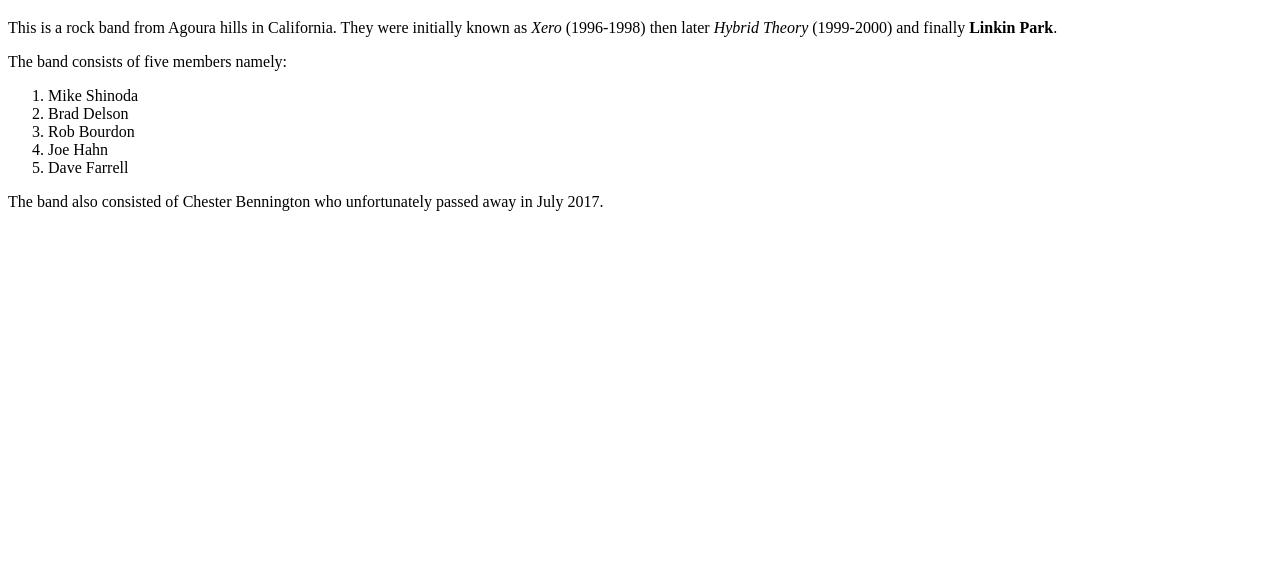
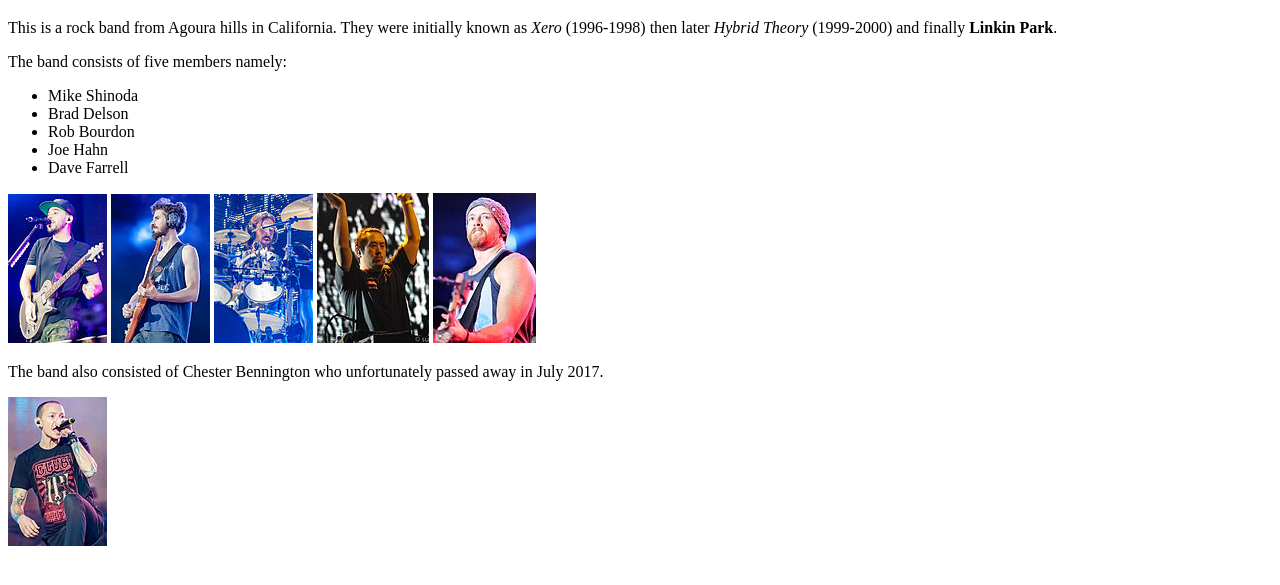
Before and after one commit to VERA-OBIERO/21-days-of-javascript, a plain HTML site: page day1/index.html in a window 1280 px wide. Shown: the part 61-646 px from the top of the page. Drawn offline with Linux system fonts and the light colour scheme.

Commit message:
add images to web page

```diff
--- a/day1/index.html
+++ b/day1/index.html
@@ -11,18 +11,27 @@
     <p>This is a rock band from Agoura hills in California. They were initially known as <em>Xero</em> (1996-1998) then later <em>Hybrid Theory</em> (1999-2000) and finally <strong>Linkin Park</strong>.</p>
     <div>
         <p>The band consists of five members namely:
-            <ol>
+            <ul>
                 <li>Mike Shinoda</li>
                 <li>Brad Delson</li>
                 <li>Rob Bourdon</li>
                 <li>Joe Hahn</li>
                 <li>Dave Farrell</li>
-            </ol>
+            </ul>
         </p>
     </div>
-    <div></div>
+    <div>
+        <img src="./assets/mike_shonoda.jpg" alt="Mike Shinoda">
+        <img src="./assets/brad_delson.jpg" alt="Brad Delson">
+        <img src="./assets/rob_bourdon.jpg" alt="Rob Bourdon">
+        <img src="./assets/joe_hahn.jpg" alt="Joe Hahn">
+        <img src="./assets/dave_farrell.jpg " alt="Dave Farrell">
+    </div>
     <div>
         <p>The band also consisted of Chester Bennington who unfortunately passed away in July 2017.</p>
+    </div>
+    </div>
+    <img src="./assets/chester_bennington.jpg" alt="Chester Bennington">
     </div>
     <script src="./main.js"></script>
 </body>
```
Also changed, not shown: day1/assets/dave_farrell.jpg (renamed from day1/assets/dave_farrell.JPG).
